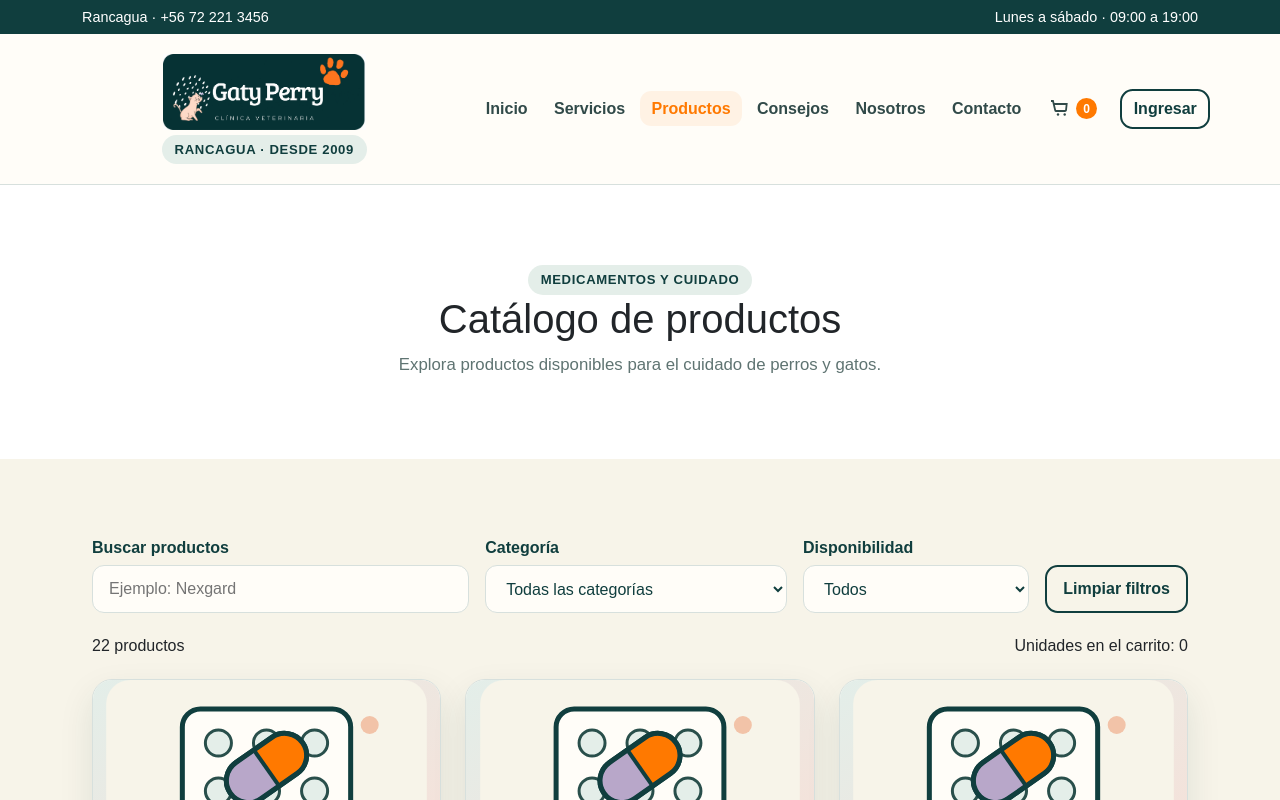
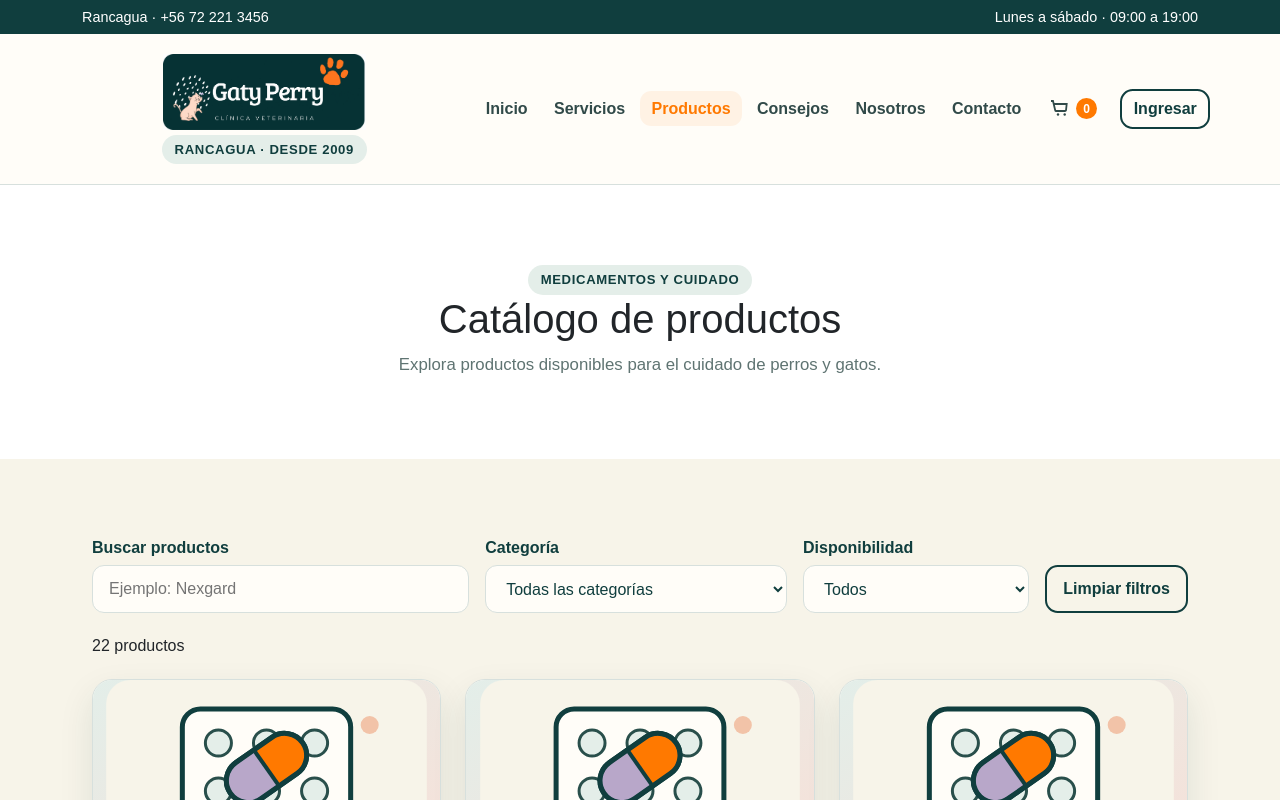
Before and after one commit to PatricioEspinozaG/VeterinariaGatyPerry, a React (Vite) app in the folder frontend-react/: page /productos in a window 1280 px wide. Shown: the top 800 px of the page. Built offline with nearby package versions, Linux system fonts and the light colour scheme.

Commit message:
style: elimina contador duplicado del catálogo

```diff
--- a/frontend-react/src/pages/Productos.jsx
+++ b/frontend-react/src/pages/Productos.jsx
@@ -3,7 +3,7 @@ import PageHero from '../components/PageHero.jsx'
 import ProductCard from '../components/ProductCard.jsx'
 import { normalizeText } from '../utils/format.js'
 
-function Productos({ products, cart, onAddToCart }) {
+function Productos({ products, onAddToCart }) {
   const [searchTerm, setSearchTerm] = useState('')
   const [selectedCategory, setSelectedCategory] = useState('')
   const [selectedAvailability, setSelectedAvailability] = useState('')
@@ -35,11 +35,6 @@ function Productos({ products, cart, onAddToCart }) {
 
     return matchesSearch && matchesCategory && matchesAvailability
   })
-
-  const cartQuantity = cart.reduce(
-    (total, item) => total + item.quantity,
-    0,
-  )
 
   function add(product) {
     const result = onAddToCart(product)
@@ -121,7 +116,6 @@ function Productos({ products, cart, onAddToCart }) {
               {filteredProducts.length}{' '}
               {filteredProducts.length === 1 ? 'producto' : 'productos'}
             </p>
-            <p>Unidades en el carrito: {cartQuantity}</p>
           </div>
           {message && <p role="status">{message}</p>}
 
```
